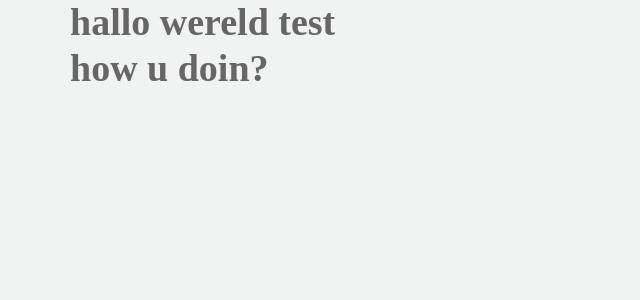
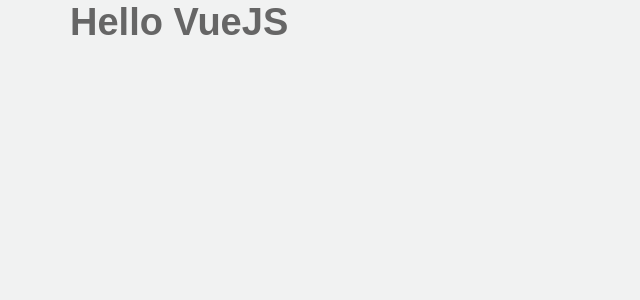
Before and after one commit to maneuver-agency/boilerplate, a Vue app: page / in a window 1280 px wide. Shown: the top 300 px of the page, without its empty margins (0-640 px from the left). Built offline with nearby package versions, Linux system fonts and the light colour scheme; the HTML template or start-up script is replaced by a standard one.

Commit message:
update default fonts

```diff
--- a/src/js/app.js
+++ b/src/js/app.js
@@ -7,5 +7,3 @@
   el: '#app',
   render: h => h(App)
 })
-
-console.log('tetjes')
--- a/src/js/vue/App.vue
+++ b/src/js/vue/App.vue
@@ -2,7 +2,7 @@
   <div class="container">
     <div class="row">
       <div class="col-xs-12">
-        <h1>{{ message }} <br> {{ message2}} </h1>
+        <h1>{{ message }} </h1>
       </div>
     </div>
   </div>
@@ -12,8 +12,7 @@
   export default {
     data() {
       return {
-        message: "hallo wereld test",
-        message2: "how u doin?"
+        message: "Hello VueJS",
       }
     }
 }
--- a/src/scss/variables.scss
+++ b/src/scss/variables.scss
@@ -8,8 +8,8 @@
 
 /** TYPE **/
 $font-size-base: .95rem;
-$font-family-base: 'roboto', sans-serif;
-$headings-font-family: 'museo-sans';
+$font-family-base: 'arial', sans-serif;
+$headings-font-family: 'arial';
 $headings-font-weight: 700;
 
 $header-height: 70px;
```
Also changed, not shown: 1 other file (tests, documents, lock files or other folders).
